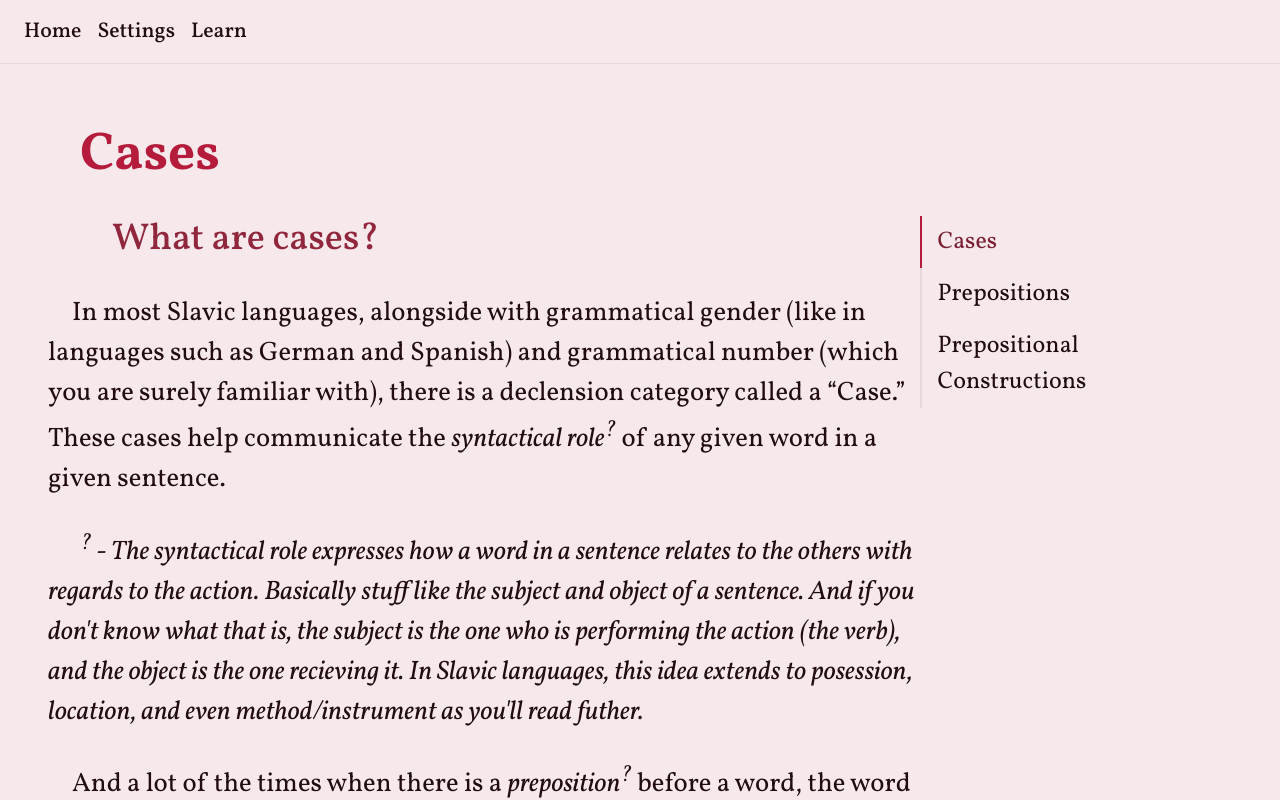
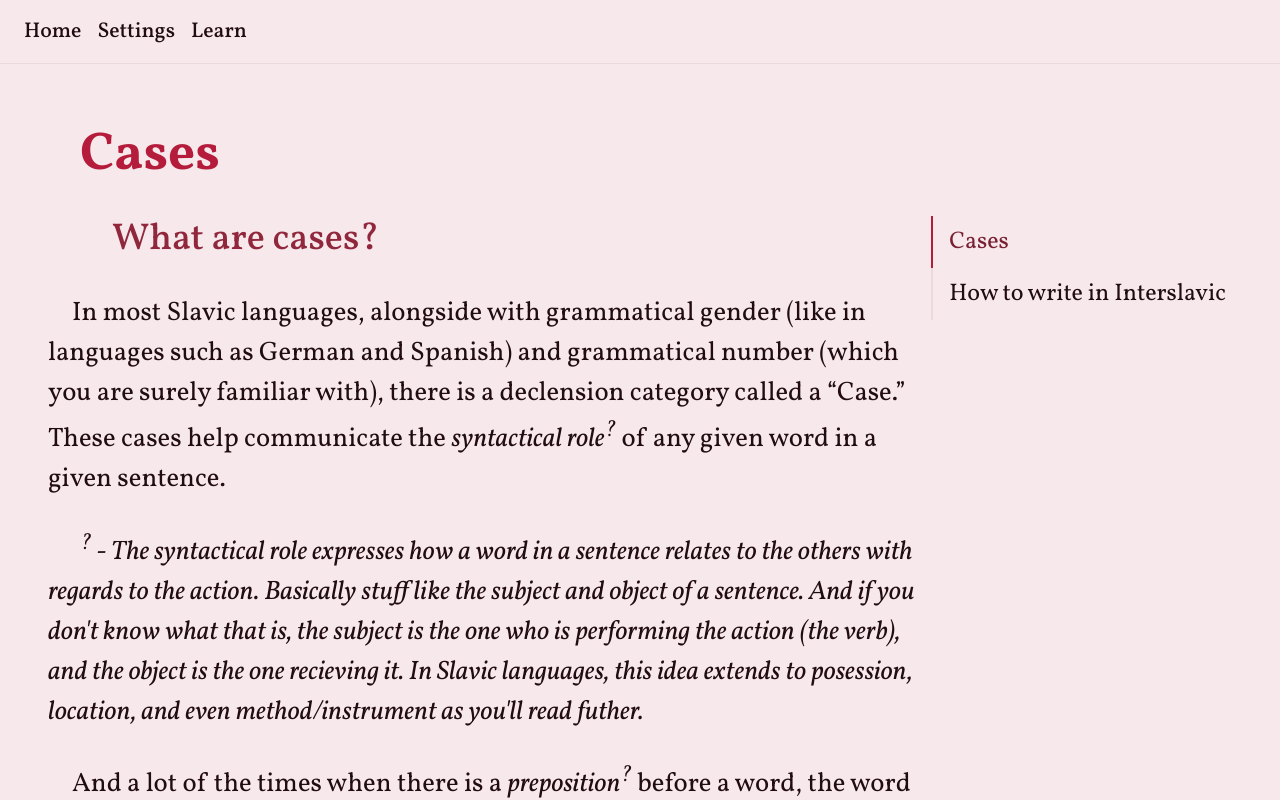
Before and after one commit to amsuu/INDP, an Angular app: page /learn/theory in a window 1280 px wide. Shown: the top 800 px of the page. Built offline with nearby package versions, Linux system fonts and the light colour scheme.

Commit message:
nav mostly working

```diff
--- a/src/app/buttons-overlay/buttons-overlay.component.ts
+++ b/src/app/buttons-overlay/buttons-overlay.component.ts
@@ -8,7 +8,7 @@ import { Component, Input } from '@angular/core';
 export class ButtonsOverlayComponent {
 
   @Input() currQuestion = -1;
-  @Input() page = 1;  // e.g. level 1 page
+  @Input() pageLevel = 1;  // e.g. level 1 page
   @Input({ required: true }) len: number = 0;
 
   keyboardClicked(keyboard: HTMLDivElement) {
@@ -35,7 +35,7 @@ export class ButtonsOverlayComponent {
 
   navToQuestion(id: number) {
     let domId = `question-${id}`;
-    switch (this.page) {
+    switch (this.pageLevel) {
       case 2:
         domId = `question-${id}-0`
         break;
--- a/src/app/side-progress-bar/side-progress-bar.component.html
+++ b/src/app/side-progress-bar/side-progress-bar.component.html
@@ -1,6 +1,7 @@
 <div class="side-progress-bar-wrapper">
   <div class="side-progress-bar-page" id="side-progress-bar-page-{{i}}"
-    *ngFor="let page of this.pages; index as i"
+    *ngFor="let pageID of this.pages; index as i"
     [ngClass]="i === this.currentPage ? 'current' : ''"
-  >{{page}}</div>
+    (click)="navToTitle(pageID)"
+  >{{getTitleContent(pageID)}}</div>
 </div>
--- a/src/app/side-progress-bar/side-progress-bar.component.ts
+++ b/src/app/side-progress-bar/side-progress-bar.component.ts
@@ -18,4 +18,18 @@ export class SideProgressBarComponent {
       this.currentPage = this.pages.length - 1;
     }
   }
+  getTitleContent(id: string) {
+    let title = document.querySelector(`#${id}`);
+    if (title) {
+      return (title as HTMLElement).innerText;
+    }
+    return '';
+  }
+
+  navToTitle(id: string) {
+    let title = document.querySelector(`#${id}`);
+    if (title) {
+      (title as HTMLElement).focus({ preventScroll: true });
+    }
+  }
 }
--- a/src/app/theory-learn-page/theory-learn-page.component.html
+++ b/src/app/theory-learn-page/theory-learn-page.component.html
@@ -185,6 +185,6 @@ or
 
     </div>
 
-    <app-side-progress-bar [pages]="['Cases', 'Prepositions', 'Prepositional Constructions']" [currentPage]="0"></app-side-progress-bar>
+    <app-side-progress-bar [pages]="getAllPages(1)" [currentPage]="0"></app-side-progress-bar>
 
 </div>
--- a/src/app/theory-learn-page/theory-learn-page.component.scss
+++ b/src/app/theory-learn-page/theory-learn-page.component.scss
@@ -49,12 +49,13 @@ p {
 
 @media only screen and (min-width: $main-element-width--desktop) {
     div.big-help-page-wrapper {
-        width: 90vw;
-        padding-inline-start: 5rem;
-        gap: 5rem;
+        width: 80vw;
+        padding-inline-end: 10vw;
         app-side-progress-bar {
-            width: fit-content;
-            height: 100%;
+            position: fixed;
+            top: 0;
+            right: 0;
+            width: 20vw;
         }
     }
 }
--- a/src/app/theory-learn-page/theory-learn-page.component.ts
+++ b/src/app/theory-learn-page/theory-learn-page.component.ts
@@ -6,5 +6,16 @@ import { Component } from '@angular/core';
   styleUrls: ['./theory-learn-page.component.scss']
 })
 export class TheoryLearnPageComponent {
+  allPages1: string[] = [];
 
+  constructor() {
+    this.allPages1 = this.getAllPages(1);
+  }
+  getAllPages(level: number): string[] {
+    let ids: string[] = [];
+    Array.from(document.getElementsByTagName("H1")).forEach(elem => {
+      ids.push(elem.id);
+    });
+    return ids
+  }
 }
```
